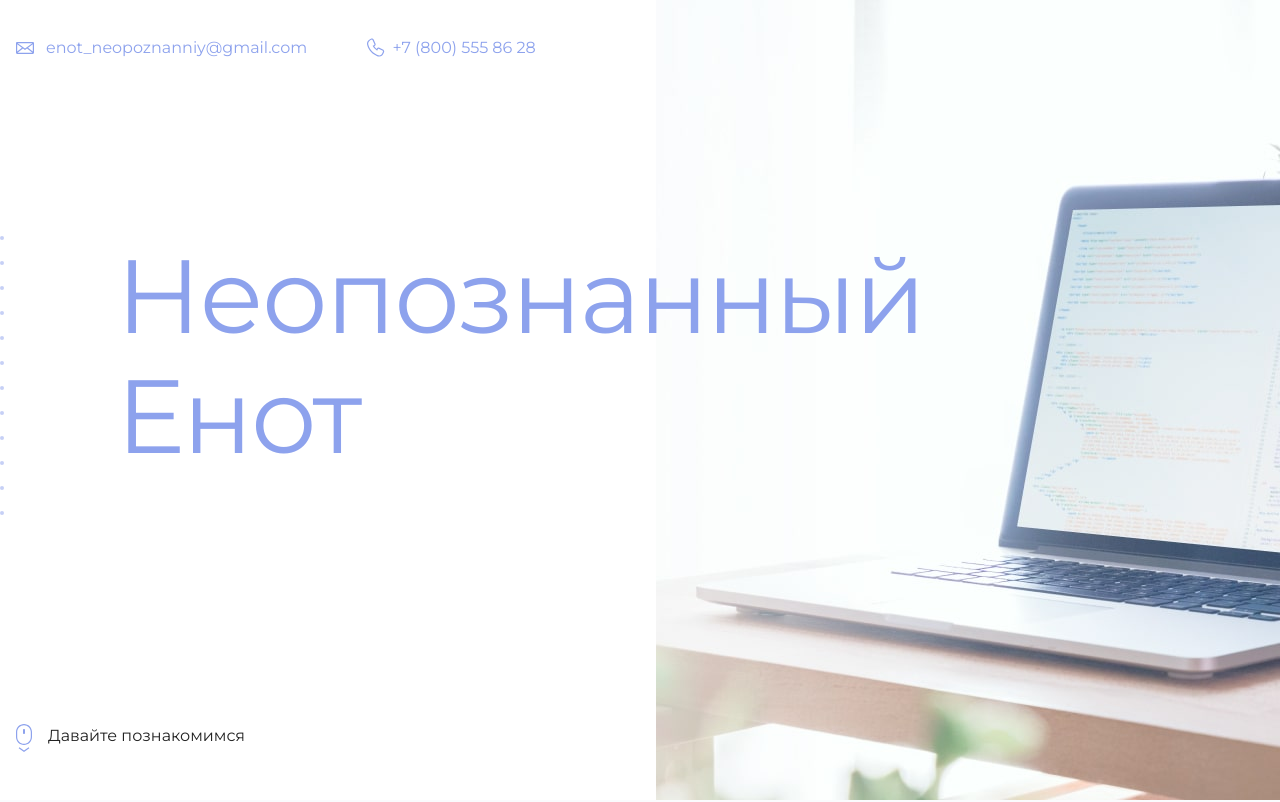
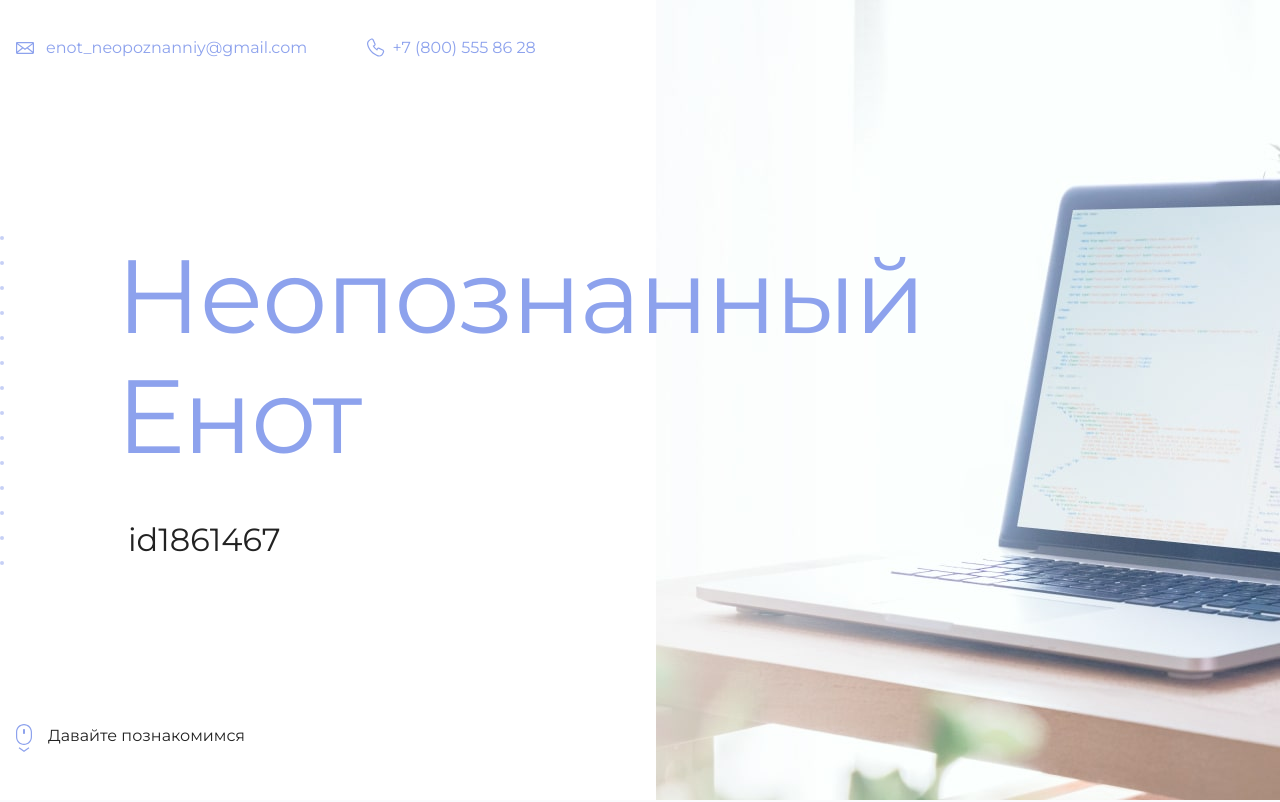
Before and after one commit to LEXLekuhona/my-site, a plain HTML site: page index.html in a window 1280 px wide. Shown: the top 802 px of the page. Drawn offline with Linux system fonts and the light colour scheme.

Commit message:
id готово

```diff
--- a/index.html
+++ b/index.html
@@ -19,7 +19,7 @@
       <section class="hero-image">
         <div class="container">
           <h1 class="heading">Неопознанный Енот</h1>
-          <p><!-- Тут ваш id на сайте Академии --></p>
+          <p>id1861467</p>
         </div>
       </section>
 
```
